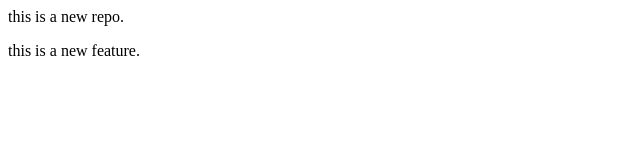
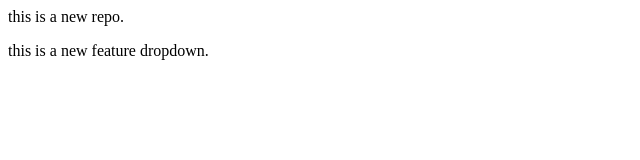
Before and after one commit to romanishaq87-oss/localrepo, a plain HTML site: page index.html in a window 1280 px wide. Shown: the full height of the page, 0-640 px from the left. Drawn offline with Linux system fonts and the light colour scheme.

Commit message:
add dropdown

```diff
--- a/index.html
+++ b/index.html
@@ -1,2 +1,2 @@
 <P>this is a new repo.</P>
-<P>this is a new feature.</P>
+<P>this is a new feature dropdown.</P>
```
